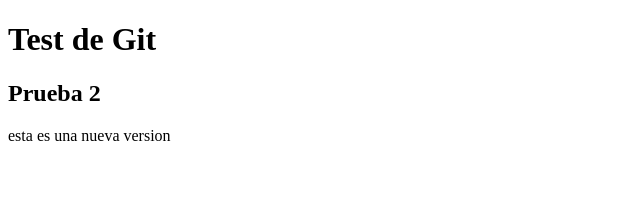
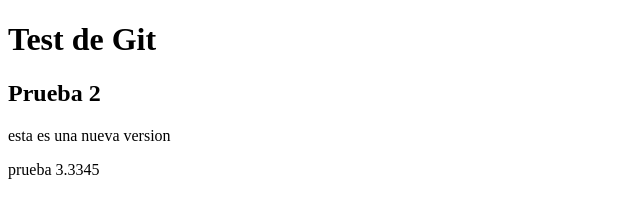
Before and after one commit to fgallardoe/MisPerris001, a plain HTML site: page index.html in a window 1280 px wide. Shown: the whole page, without its empty margins (0-640 px from the left). Drawn offline with Linux system fonts and the light colour scheme.

Commit message:
Prueba 2

```diff
--- a/index.html
+++ b/index.html
@@ -10,5 +10,6 @@
    <h1>Test de Git</h1>
    <h2> Prueba 2</h2>
    <p>esta es una nueva version</p>
+   <p>prueba 3.3345</p>
 </body>
 </html>
```
